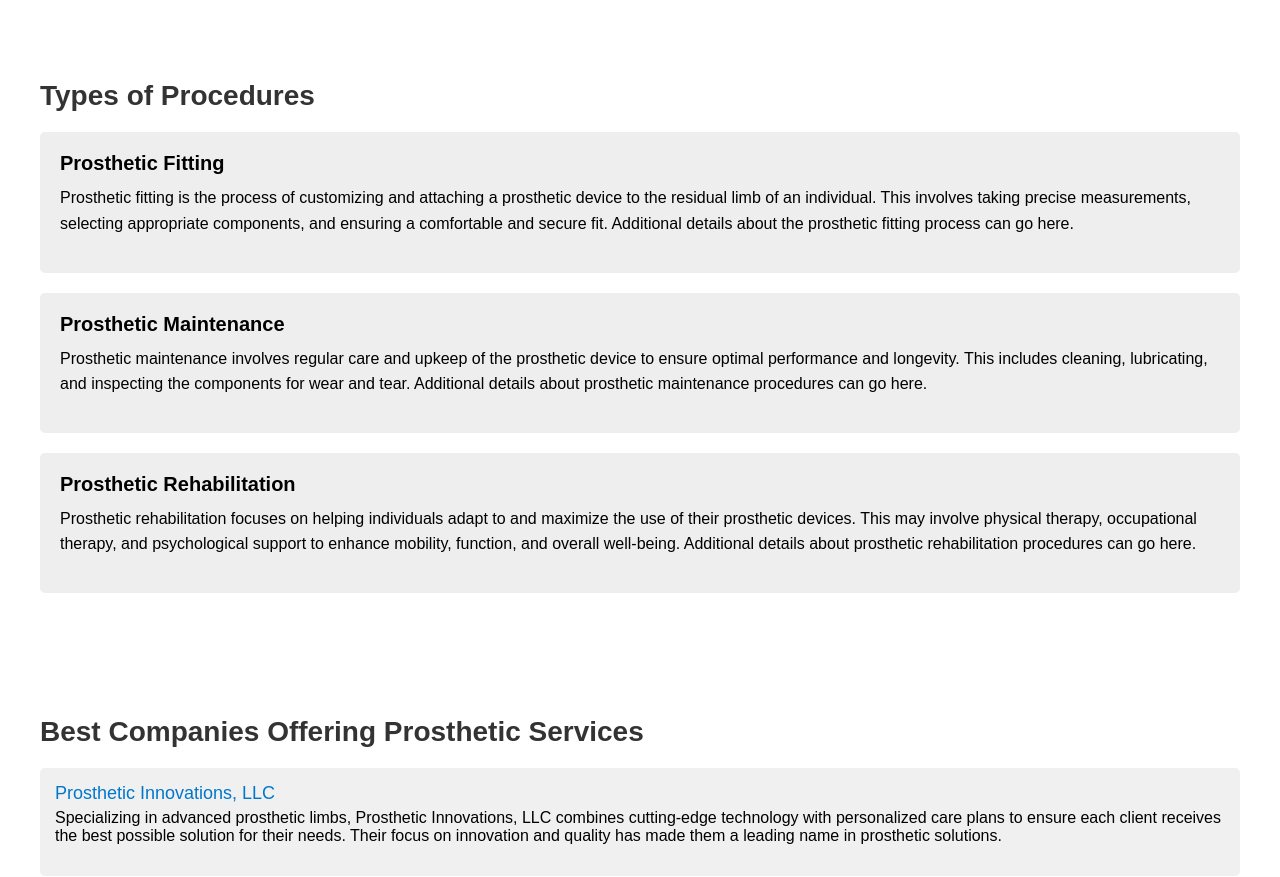
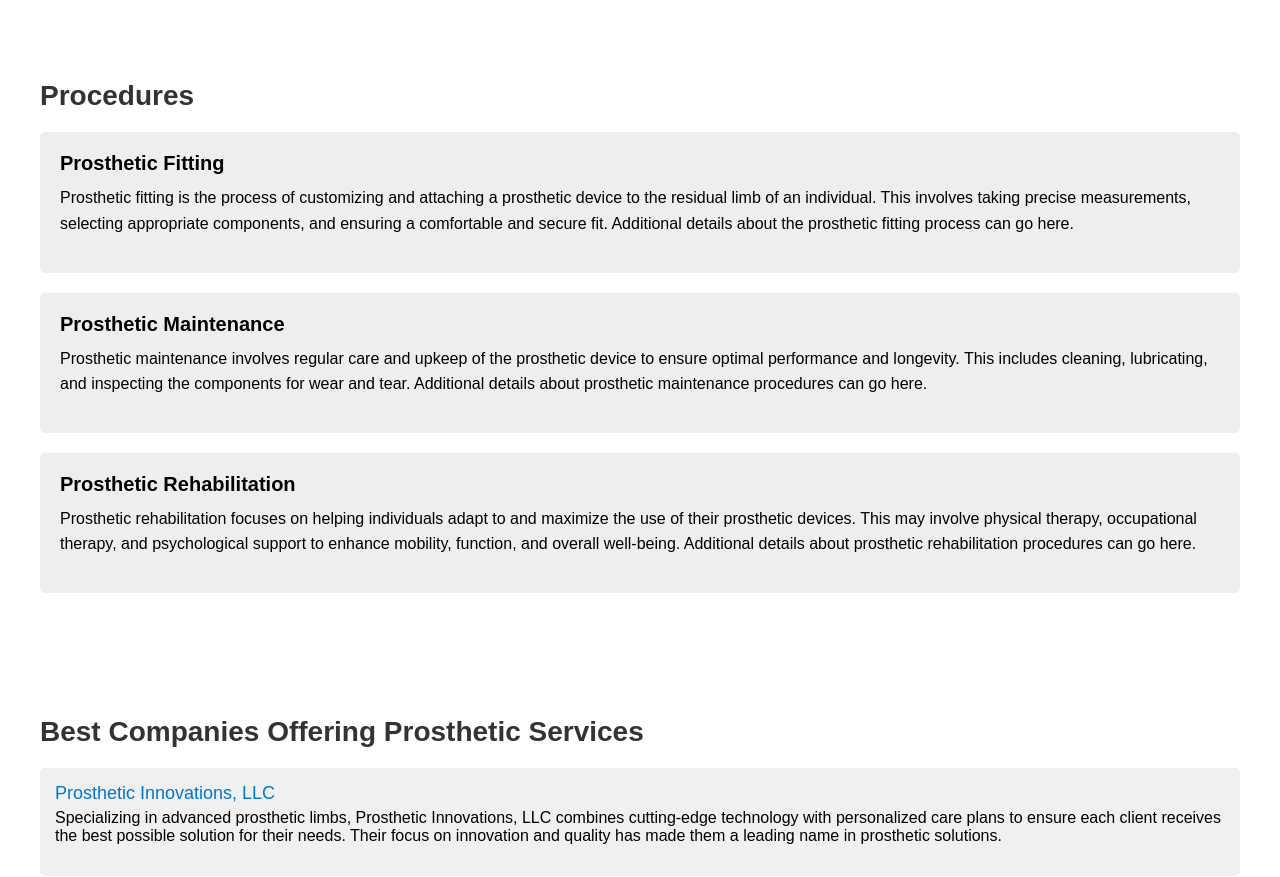
Before and after one commit to devanshsingh005/biologyproject, a plain HTML site: page index.html in a window 1280 px wide. Shown: the part 1889-2766 px from the top of the page. Drawn offline with Linux system fonts and the light colour scheme.

Commit message:
Update index.html

```diff
--- a/index.html
+++ b/index.html
@@ -116,7 +116,7 @@
     <!-- procedures section -->
 
     <div class="procedures-section">
-        <h2>Types of Procedures</h2>
+        <h2> Procedures</h2>
         <ul class="procedure-list">
             <li class="procedure">
                 <strong>Prosthetic Fitting</strong>
```
